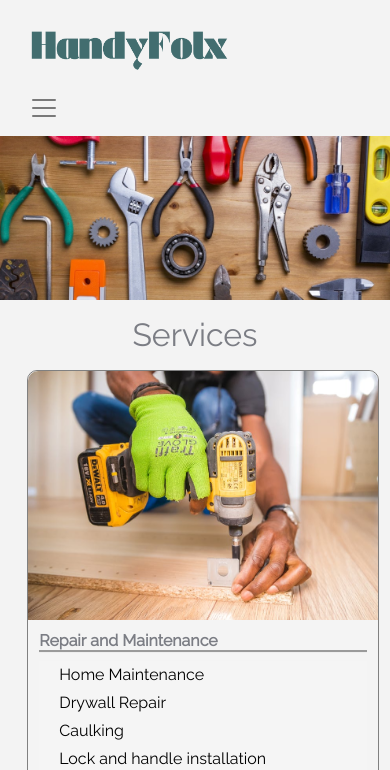
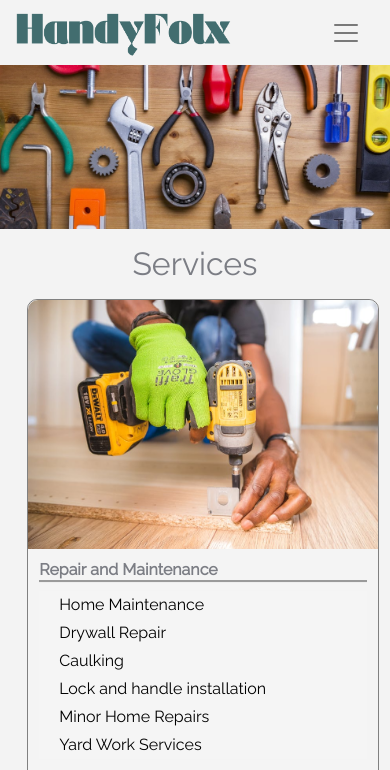
Before and after one commit to CharleyKP/Handyfolks, a website: page index.html in a window 390 px wide. Shown: the top 770 px of the page. Drawn offline with nearby package versions, Linux system fonts and the light colour scheme.

```diff
--- a/css/styles.scss
+++ b/css/styles.scss
@@ -130,7 +130,13 @@
 @media (max-width: 575px) {
     .navbar-brand {
         width: 60%;
+        margin: 0;
+        padding: 0;
     }
+
+    // .navbar-toggler {
+    //     float: right;
+    // }
 }
 
 //     .nav-link {
--- a/index.html
+++ b/index.html
@@ -19,15 +19,17 @@
     <nav class="navbar navbar-expand-sm sticky-top">
         <div class="container-fluid">
 
-            <div class="col-md-3 col-sm-6">
-                <a class="navbar-brand" href="index.html">
-                    <img class="img-fluid" src="img/logo.png" alt="handyfolx logo" />
-                </a>
+            <a class="navbar-brand col-md-4" href="index.html">
+                <img class="img-fluid" src="img/logo.png" alt="handyfolx logo" />
+            </a>
+
+            <div class="justify-content-end">
+                <button class="navbar-toggler navbar-light" type="button" data-toggle="collapse"
+                    data-target="#handyfolksNavbar">
+                    <span class="navbar-toggler-icon"></span>
+                </button>
             </div>
-            <button class="navbar-toggler navbar-light justify-content-end" type="button" data-toggle="collapse"
-                data-target="#handyfolksNavbar">
-                <span class="navbar-toggler-icon"></span>
-            </button>
+
             <div class="collapse navbar-collapse justify-content-end" id="handyfolksNavbar">
                 <ul class="navbar-nav">
                     <div class="dropdown-divider"></div>
```
Also changed, not shown: css/styles.css, 1 other file.
